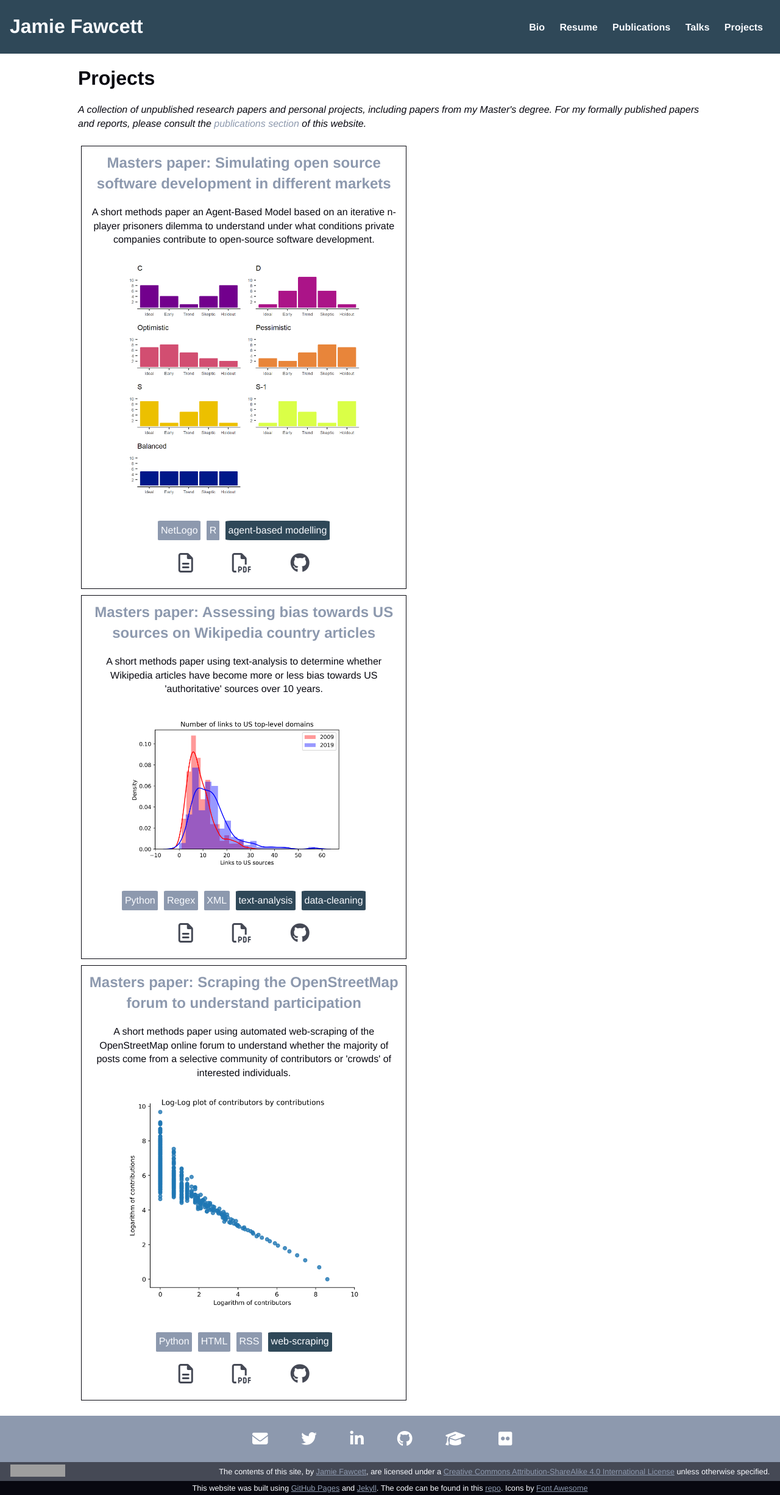
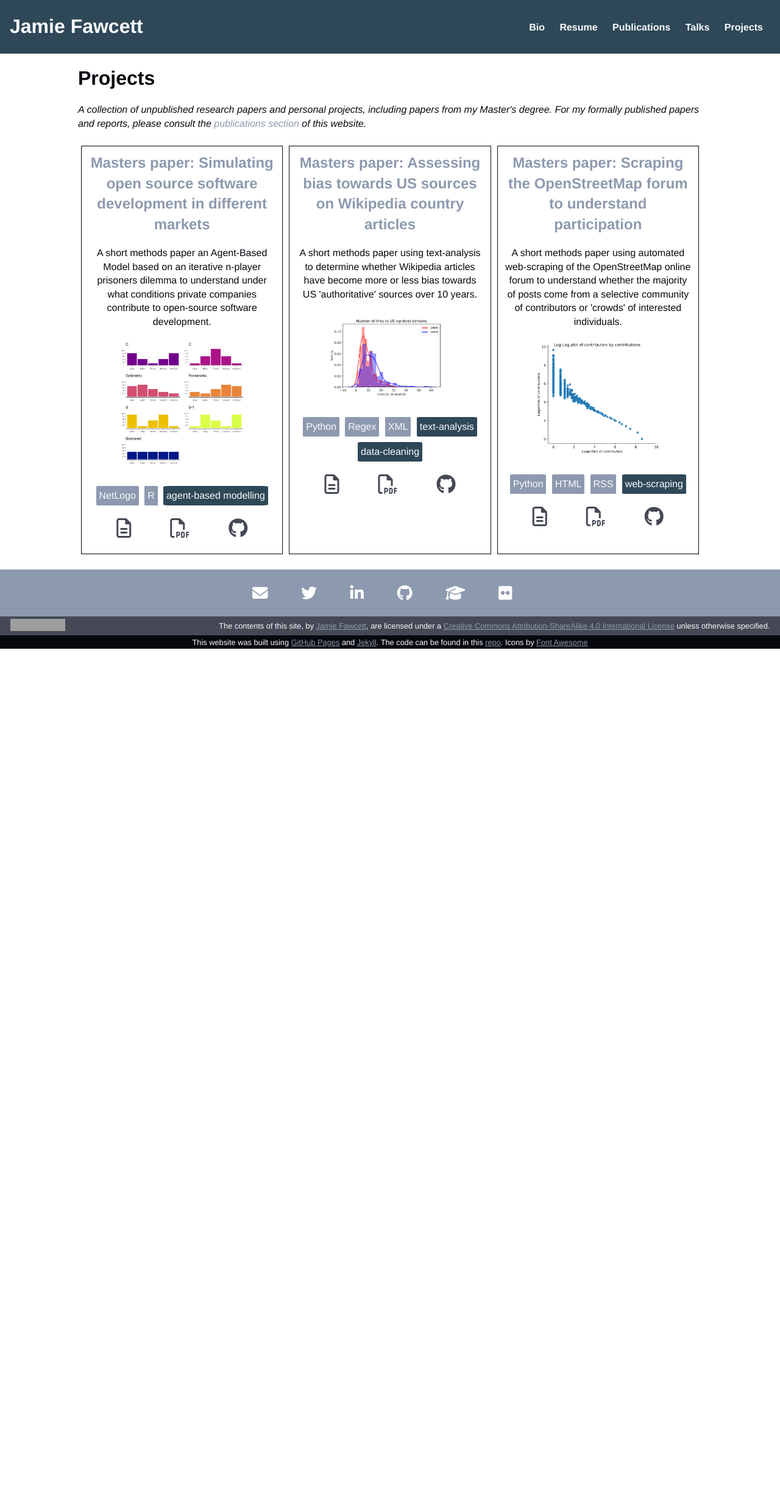
Before and after one commit to JmeF/JmeF.github.io, a Jekyll site: the page built from projects/index.html, in a window 1280 px wide. Shown: the whole page at 61% size. Built offline with Jekyll 4.4.1, drawn with Linux system fonts in a browser that asks for light colours; nearby versions of some CDN libraries; after the commit the page ends 1064 px from its top, so only the background shows below that; grey boxes are pictures that could not be loaded.

Commit message:
fix project layout (#15)

```diff
--- a/_sass/general_layout.scss
+++ b/_sass/general_layout.scss
@@ -242,7 +242,7 @@ img.profile{
   display: flex;
   flex-flow: row wrap;
   .project{
-    flex: 0 1 50%;
+    flex: 1 1 30%;
     max-width: 50%;
     min-width: 200px;
   }
```
